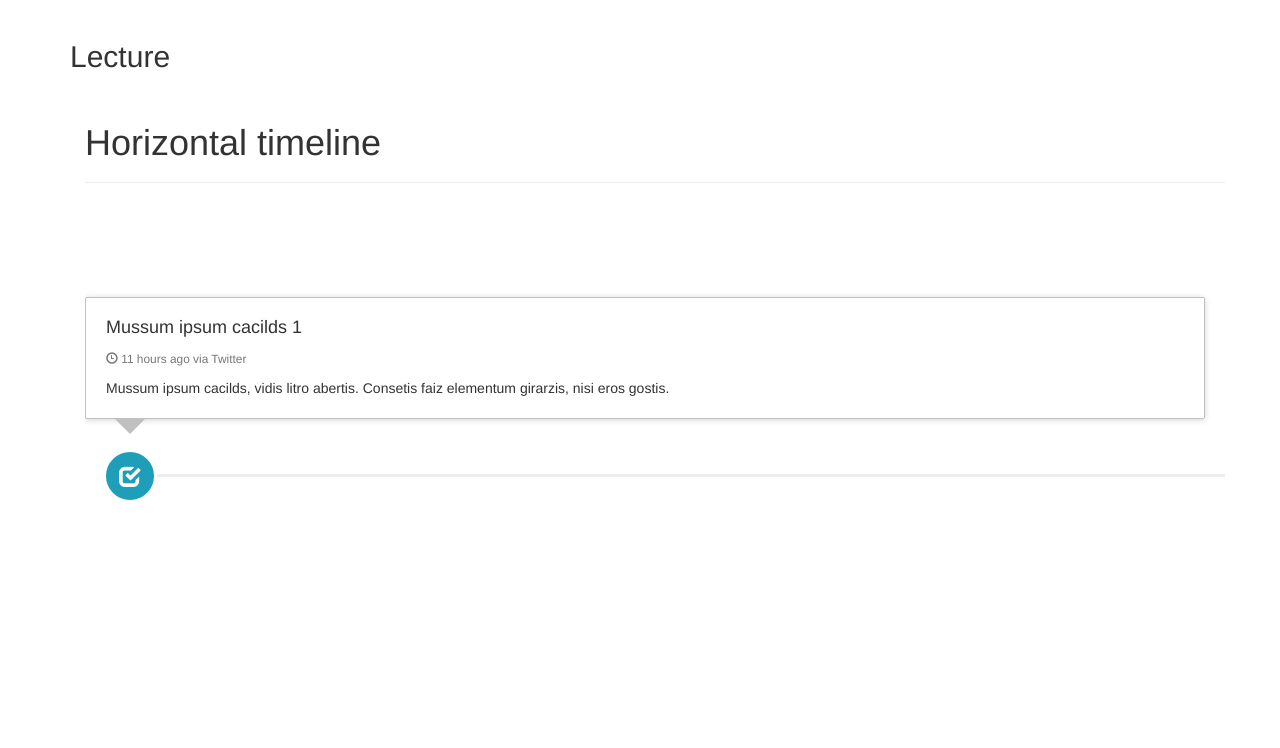
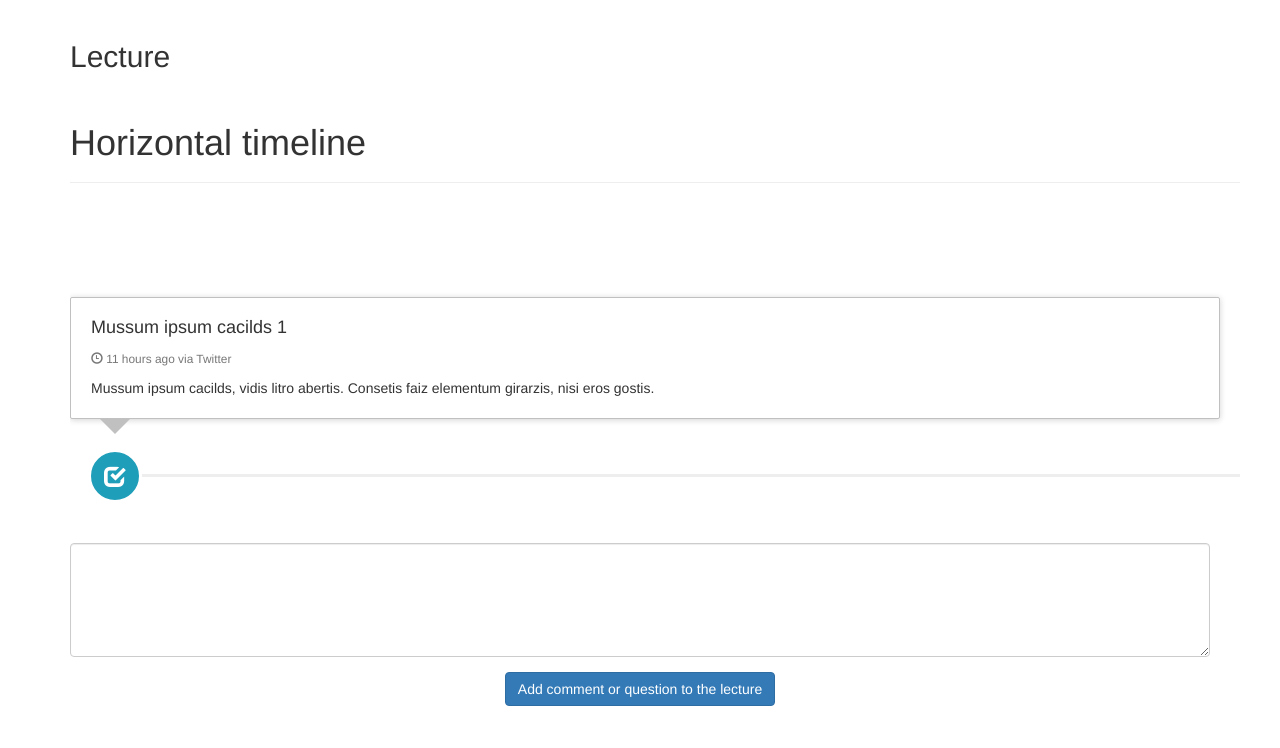
Before and after one commit to mbyra/fbhackathon2018, a Django app: page /lecture/ in a window 1280 px wide. Shown: the part 52-800 px from the top of the page. Run offline with Django 3.2, Linux system fonts and the light colour scheme; a user stored in the database is signed in; some libraries are stand-ins or nearby versions.

Commit message:
comment form added

```diff
--- a/LiveLecture/static/LiveLecture/timeline.css
+++ b/LiveLecture/static/LiveLecture/timeline.css
@@ -169,3 +169,10 @@ Timeline
   bottom: 0px;
   left: 43px;
 }
+.zoom {
+    scale:1;
+}
+
+.zoom:hover {
+    transform: scale(1.2); /* (150% zoom - Note: if the zoom is too large, it will go outside of the viewport) */
+}
--- a/LiveLecture/templates/LiveLecture/lecture.html
+++ b/LiveLecture/templates/LiveLecture/lecture.html
@@ -6,7 +6,7 @@
     {% if request.user.is_authenticated %}
     <div class="container">
         <div class="row">
-            <div class="col-md-12">
+            <div class="col-md-14">
                 <div class="page-header">
                   <h1>Horizontal timeline</h1>
                 </div>
@@ -89,6 +89,16 @@
             </div>
         </div>
     </div>
+    <div class="form-group">
+        <textarea class="form-control" rows="5" id="comment"></textarea>
+    </div>
+    <div class='zoom'>
+        <div class="form-row text-center margin" >
+            <div class="col-12">
+                <button type="submit" class="btn btn-primary">Add comment or question to the lecture</button>
+            </div>
+        </div>
+    </div>
     {% endif %}
 
 {% endblock %}
```
